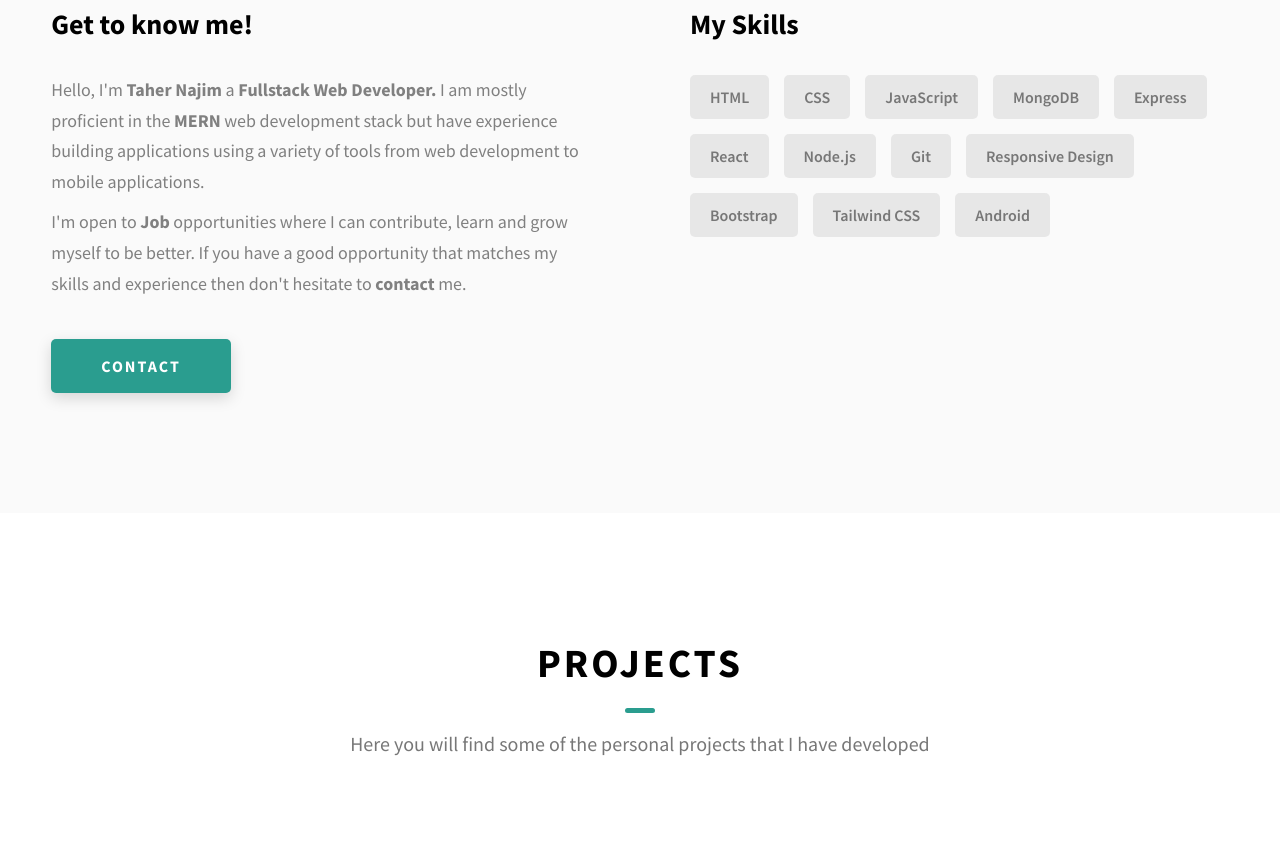
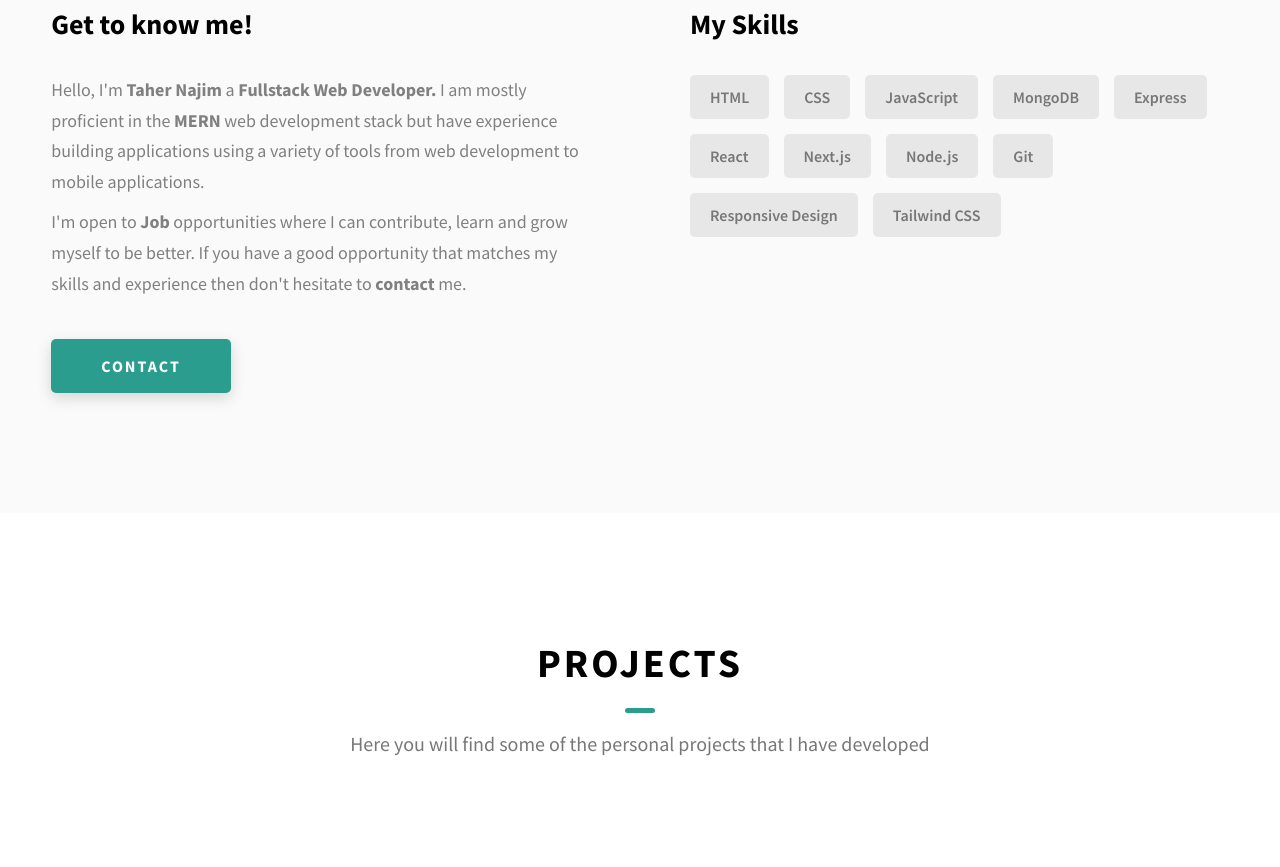
Before and after one commit to tnajim/tnajim.github.io, a website: page index.html in a window 1280 px wide. Shown: the part 1166-2033 px from the top of the page. Drawn offline with Linux system fonts and the light colour scheme.

Commit message:
added next.js in my skills

```diff
--- a/index.html
+++ b/index.html
@@ -133,12 +133,11 @@
             <div class="skills__skill">MongoDB</div>
             <div class="skills__skill">Express</div>
             <div class="skills__skill">React</div>
+            <div class="skills__skill">Next.js</div>
             <div class="skills__skill">Node.js</div>
             <div class="skills__skill">Git</div>
             <div class="skills__skill">Responsive Design</div>
-            <div class="skills__skill">Bootstrap</div>
             <div class="skills__skill">Tailwind CSS</div>
-            <div class="skills__skill">Android</div>
           </div>
         </div>
       </div>
```
